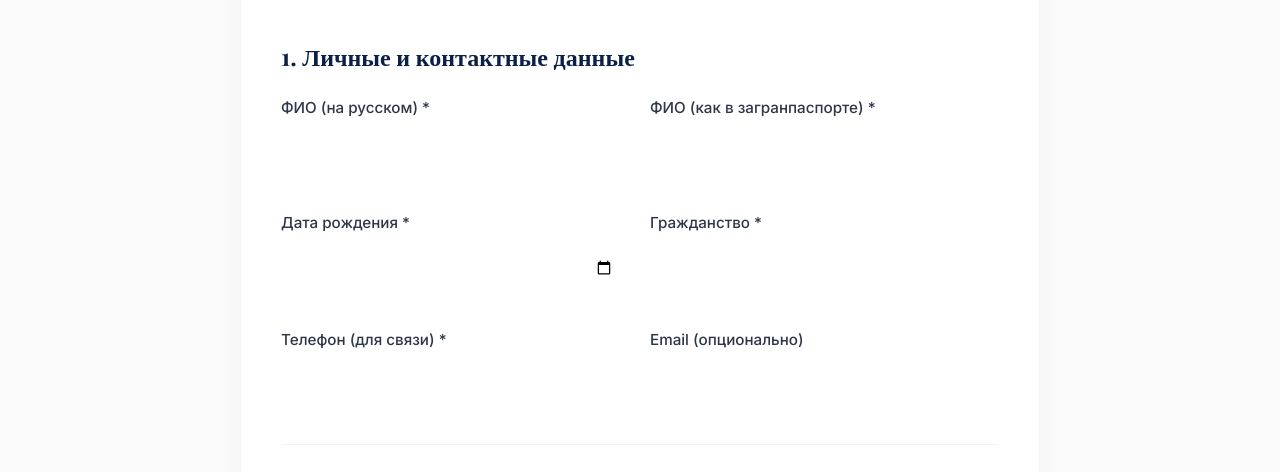
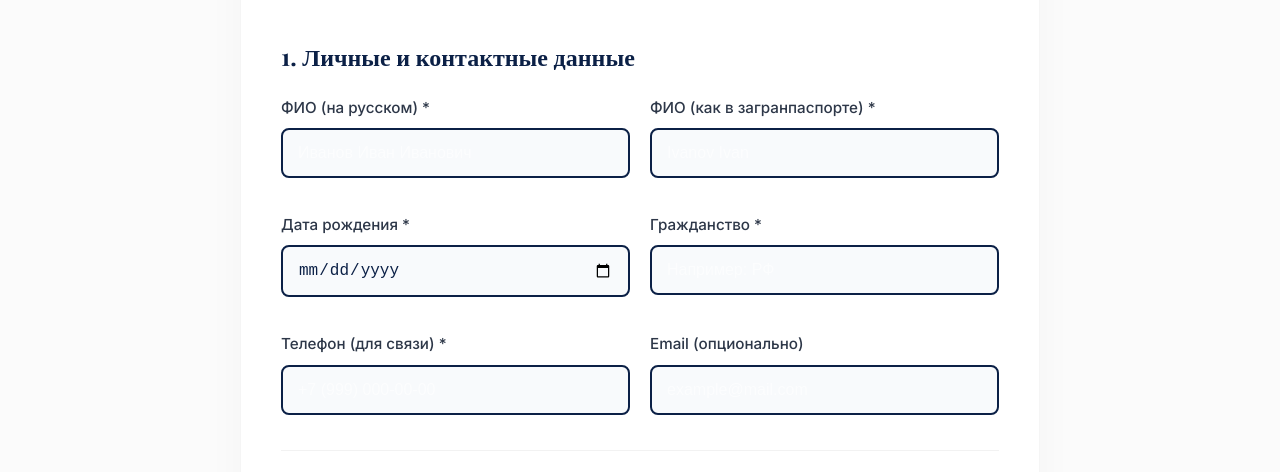
Before and after one commit to gennadiyyasnov-maker/eurostatus, a website built with Vite: page anketa.html in a window 1280 px wide. Shown: the part 283-755 px from the top of the page. Built offline with nearby package versions, Linux system fonts and the light colour scheme; a web font is replaced by a local one.

Commit message:
Fix invisible fields by forcing !important rule over global styles

```diff
--- a/anketa.html
+++ b/anketa.html
@@ -57,22 +57,22 @@
             font-size: 0.95rem;
         }
         .input-group input, .input-group select, .input-group textarea {
-            width: 100%;
-            padding: 14px 15px;
-            border-radius: 8px;
-            border: 2px solid #0B2046;
-            background: #f8fafc;
-            font-size: 1rem;
-            color: #0B2046;
-            font-weight: 500;
-            box-sizing: border-box;
-            transition: all 0.3s ease;
+            width: 100% !important;
+            padding: 14px 15px !important;
+            border-radius: 8px !important;
+            border: 2px solid #0B2046 !important;
+            background: #f8fafc !important;
+            font-size: 1rem !important;
+            color: #0B2046 !important;
+            font-weight: 500 !important;
+            box-sizing: border-box !important;
+            transition: all 0.3s ease !important;
         }
         .input-group input:focus, .input-group select:focus, .input-group textarea:focus {
-            border-color: #0B2046;
-            outline: none;
-            background: #ffffff;
-            box-shadow: 0 0 0 4px rgba(11, 32, 70, 0.15);
+            border-color: #0B2046 !important;
+            outline: none !important;
+            background: #ffffff !important;
+            box-shadow: 0 0 0 4px rgba(11, 32, 70, 0.15) !important;
         }
         .checkbox-group {
             display: flex;
@@ -290,7 +290,7 @@
                         <p style="font-size: 0.9rem; color: var(--text-secondary); margin-bottom: 15px;">Вы можете безопасно прикрепить фото или сканы паспорта, прописки, свидетельств и других документов, которые есть у вас на руках.</p>
                         <div class="input-group">
                             <label>Документы (можно выбрать несколько файлов)</label>
-                            <input type="file" name="documents" multiple accept=".jpg,.jpeg,.png,.pdf" style="padding: 15px; background: #f8fafc; border: 2px dashed #0B2046; cursor: pointer; color: #0B2046; font-weight: 500;">
+                            <input type="file" name="documents" multiple accept=".jpg,.jpeg,.png,.pdf" style="padding: 15px !important; background: #f8fafc !important; border: 2px dashed #0B2046 !important; cursor: pointer !important; color: #0B2046 !important; font-weight: 500 !important;">
                             <small style="color: #666; font-size: 0.85rem; display: block; margin-top: 8px;">Доступные форматы: JPG, PNG, PDF. Нажмите `Ctrl` (или `Cmd` на Mac), чтобы выбрать сразу несколько файлов.</small>
                         </div>
                     </div>
```
